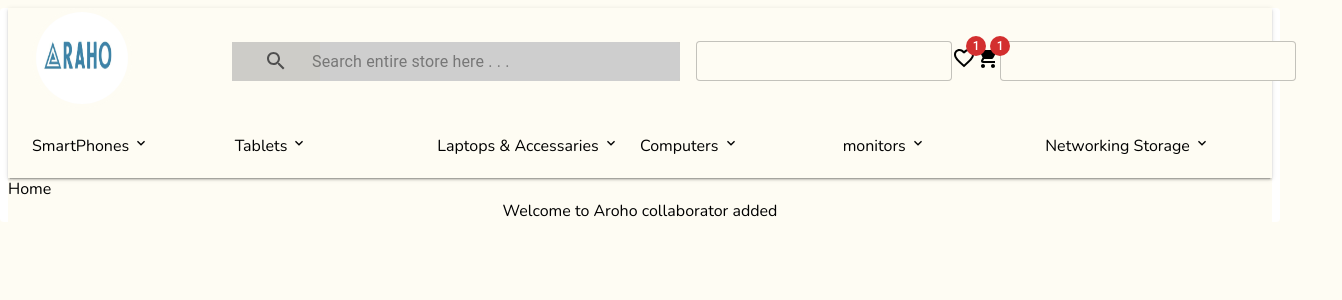
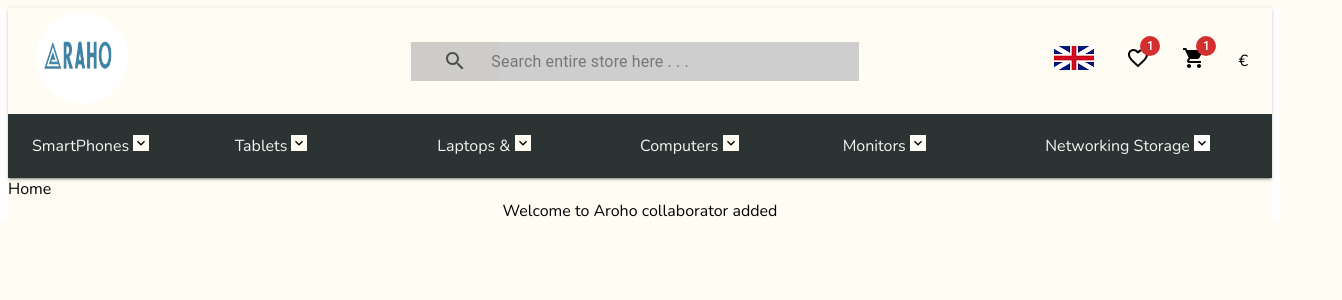
Before and after one commit to Birhanek/arho, a React (Create React App) app: page / in a window 1280 px wide. Shown: the top 300 px of the page, 1342 px wide, since content can reach past the window. Built offline with nearby package versions, Linux system fonts and the light colour scheme.

Commit message:
finalizing the nav bar

```diff
--- a/src/DataInterface/productInterface.ts
+++ b/src/DataInterface/productInterface.ts
@@ -33,6 +33,11 @@ export const Images = {
     }
 
 }
+export const Currencies = {
+    Euro:'€',
+    Dollar:'$',
+    Pound:'£'
+}
 
 export enum Languages {
     English = 'English',
--- a/src/components/Layout/BottomNavbar.tsx
+++ b/src/components/Layout/BottomNavbar.tsx
@@ -1,17 +1,24 @@
 import React from 'react'
 import { Grid } from '@mui/material'
-import AppBar from '@mui/material/AppBar';
-import Box from '@mui/material/Box';
+
 import Toolbar from '@mui/material/Toolbar';
 
 import KeyboardArrowDownIcon from '@mui/icons-material/KeyboardArrowDown';
+
+
 const BottomNavBar = () => {
   return (
-  <Toolbar>
-    <Grid container>
-      <Grid item xs={2}>
+  <Toolbar sx={{backgroundColor:'#2C3333',display:{
+    xs:'none',
+    sm: 'none',
+    md:'flex',
+    lg:'flex'
+  },
+  }}>
+    <Grid container >
+      <Grid item xs={2} sx={{backgroundColor:'#2C3333'}}>
         <div className="dropdown">
-  <p className="dropbtn">SmartPhones <KeyboardArrowDownIcon sx={{padding:'0px',margin:'0px',fontSize:'16px'}}/></p>
+          <p className='dropdown-header'>SmartPhones <KeyboardArrowDownIcon sx={{padding:'0px',margin:'0px',fontSize:'16px',placeItems:'center'}}/></p>
           <div className="dropdown-content">
             <a href="#">Link 1</a>
             <a href="#">Link 2</a>
@@ -19,9 +26,9 @@ const BottomNavBar = () => {
           </div>
         </div>
       </Grid>
-      <Grid item xs={2}>
+      <Grid item xs={2} sx={{backgroundColor:'#2C3333'}}>
         <div className="dropdown">
-  <p className="dropbtn">Tablets <KeyboardArrowDownIcon sx={{padding:'0px',margin:'0px',fontSize:'16px'}}/></p>
+          <p className='dropdown-header'>Tablets <KeyboardArrowDownIcon sx={{padding:'0px',margin:'0px',fontSize:'16px'}}/></p>
           <div className="dropdown-content">
             <a href="#">Link 1</a>
             <a href="#">Link 2</a>
@@ -29,9 +36,9 @@ const BottomNavBar = () => {
           </div>
         </div>
       </Grid>
-      <Grid item xs={2}>
+      <Grid item xs={2} sx={{backgroundColor:'#2C3333'}}>
         <div className="dropdown">
-  <p className="dropbtn">Laptops & Accessaries <KeyboardArrowDownIcon sx={{padding:'0px',margin:'0px',fontSize:'16px'}}/></p>
+          <p className='dropdown-header'>Laptops &  <KeyboardArrowDownIcon sx={{padding:'0px',margin:'0px',fontSize:'16px'}}/></p>
           <div className="dropdown-content">
             <a href="#">Link 1</a>
             <a href="#">Link 2</a>
@@ -39,9 +46,9 @@ const BottomNavBar = () => {
           </div>
         </div>
       </Grid>
-      <Grid item xs={2}>
+      <Grid item xs={2} sx={{backgroundColor:'#2C3333'}}>
         <div className="dropdown">
-  <p className="dropbtn">Computers <KeyboardArrowDownIcon sx={{padding:'0px',margin:'0px',fontSize:'16px'}}/></p>
+          <p className='dropdown-header'>Computers <KeyboardArrowDownIcon sx={{padding:'0px',margin:'0px',fontSize:'16px'}}/></p>
           <div className="dropdown-content">
               <a href="#">Link 1</a>
               <a href="#">Link 2</a>
@@ -49,9 +56,9 @@ const BottomNavBar = () => {
           </div>
         </div>
       </Grid>
-      <Grid item xs={2}>
+      <Grid item xs={2} sx={{backgroundColor:'#2C3333'}}>
         <div className="dropdown">
-  <p className="dropbtn">monitors <KeyboardArrowDownIcon sx={{padding:'0px',margin:'0px',fontSize:'16px'}}/></p>
+          <p className='dropdown-header'>Monitors <KeyboardArrowDownIcon sx={{padding:'0px',margin:'0px',fontSize:'16px'}}/></p>
           <div className="dropdown-content">
             <a href="#">Link 1</a>
             <a href="#">Link 2</a>
@@ -59,9 +66,9 @@ const BottomNavBar = () => {
           </div>
         </div>
       </Grid>
-      <Grid item xs={2}>
+      <Grid item xs={2} sx={{backgroundColor:'#2C3333'}}>
         <div className="dropdown">
-  <p className="dropbtn">Networking Storage <KeyboardArrowDownIcon sx={{padding:'0px',margin:'0px',fontSize:'16px'}}/></p>
+          <p className='dropdown-header'>Networking Storage <KeyboardArrowDownIcon sx={{padding:'0px',margin:'0px',fontSize:'16px', backgroundColor:'white',color:'green'}}/></p>
           <div className="dropdown-content">
             <a href="#">Link 1</a>
             <a href="#">Link 2</a>
@@ -69,7 +76,6 @@ const BottomNavBar = () => {
           </div>
         </div>
       </Grid>
-
     </Grid>
   </Toolbar>
   )
--- a/src/components/Layout/Navbar.tsx
+++ b/src/components/Layout/Navbar.tsx
@@ -1,17 +1,32 @@
 
 import React, { useState } from 'react'
-import { AppBar, Box, IconButton, Toolbar, Select, FormControl, MenuItem, Badge } from '@mui/material'
+import { AppBar, Box, Toolbar, Badge } from '@mui/material'
 import MenuIcon from '@mui/icons-material/Menu';
 import FavoriteBorderIcon from '@mui/icons-material/FavoriteBorder';
 import ShoppingCartIcon from '@mui/icons-material/ShoppingCart';
-import { Images, LanguageFlags, Languages } from '../../DataInterface/productInterface'
+import { Currencies, Images, LanguageFlags, Languages } from '../../DataInterface/productInterface'
 import { Link } from 'react-router-dom'
 import Search from '../search/Search';
 import BottomNavBar from './BottomNavbar';
 const Navbar = () => {
   const [languageSelector,setLanguageSelector] = useState<string>(Languages.English)
-  const [currency,setCurrency] = useState<string>(Languages.English)
-  console.log(languageSelector)
+
+  const [countryFlagSelector, setCountryFlagSelector] = useState <string>(LanguageFlags.flag.UnitedKingdom)
+
+  const [currency,setCurrency] = useState<string>(Currencies.Euro)
+
+
+  const handleLanguages = (event:React.ChangeEvent<HTMLSelectElement>) =>{
+    if(event.target.value === Languages.English){
+      setCountryFlagSelector(LanguageFlags.flag.UnitedKingdom)
+      setLanguageSelector(event.target.value)
+    }
+    else{
+      setCountryFlagSelector(LanguageFlags.flag.NetherLands)
+      setLanguageSelector(event.target.value)
+    }
+
+  }
 
   return (
     <Box sx={{flexGrow:1}} >
@@ -29,37 +44,32 @@ const Navbar = () => {
           <Link to='/'><img style={{width:100,height:100,padding:4,marginRight:4,borderRadius:'50%'}} src={Images.logo.src} alt={Images.logo.alt}/></Link>
 
           <Search/>
-        <div style={{display:'flex',justifyContent:'space-between',alignItems:'center'}}>
+        <div className='preferences'>
 
-        <Select id='language-selection-id'
-                value={languageSelector}
-                onChange={(event) => setLanguageSelector(event.target.value)}
-                sx={{height:40, display:{
-                        xs:'none',
-                        sm: 'none',
-                        md: 'block',
-                        lg: 'block'
-                      }}}>
-                  <MenuItem value={Languages.English}>{LanguageFlags.flag.UnitedKingdom}</MenuItem>
-                  <MenuItem value={Languages.NetherLands}>{LanguageFlags.flag.NetherLands}</MenuItem>
-          </Select>
+          <div className="dropdown">
+          <p className='dropdown-header_preferences' ><img src={countryFlagSelector} alt={languageSelector}/></p>
+          <div className="dropdown-content">
+            <select value={languageSelector} onChange={event =>handleLanguages(event)}>
+                <option value = {Languages.English}>{Languages.English}</option>
+                <option value = {Languages.NetherLands}>{Languages.NetherLands}</option>
+            </select>
+          </div>
+          </div>
 
           <Badge sx={{display:{xs:'none',sm:'none',md:'block',lg:'block'}}} badgeContent = {1} color="error"> <Link to='/whishList'> <FavoriteBorderIcon/> </Link></Badge>
           <Badge badgeContent = {1} color="error"> <Link to='/shoppingCart'> <ShoppingCartIcon/> </Link></Badge>
 
 
-          <Select id='currencies-selection-id'
-                  value={currency}
-                  onChange={(event) => setCurrency(event.target.value)}
-                  sx={{height:40,display:{
-                        xs:'none',
-                        sm: 'none',
-                        md: 'block',
-                        lg: 'block'
-                      }}} >
-                  <MenuItem value={Languages.English}>{LanguageFlags.flag.UnitedKingdom} what</MenuItem>
-                  <MenuItem value={Languages.NetherLands}>{LanguageFlags.flag.NetherLands}</MenuItem>
-          </Select>
+          <div className="dropdown">
+          <p className='dropdown-header_preferences' >{currency}</p>
+          <div className="dropdown-content">
+            <select value={currency} onChange={event =>setCurrency(event.target.value)}>
+                <option value = {Currencies.Euro}>{Currencies.Euro}</option>
+                <option value = {Currencies.Dollar}>{Currencies.Dollar}</option>
+                <option value = {Currencies.Pound}>{Currencies.Pound}</option>
+            </select>
+          </div>
+          </div>
 
         </div>
 
--- a/src/index.css
+++ b/src/index.css
@@ -19,20 +19,14 @@ body{
 
 }
 
-
-/* .dropbtn {
-    background-color: #04AA6D;
-    color: white;
-    padding: 16px;
-    font-size: 16px;
-    border: none;
-} */
-
 .dropdown {
     position: relative;
     display: inline-block;
 }
-
+.dropdown-preferences{
+    position: relative;
+    display: inline-block;
+}
 .dropdown-content {
     display: none;
     position: absolute;
@@ -57,6 +51,27 @@ body{
     display: block;
 }
 
-.dropdown:hover .dropbtn {
-    background-color: #3e8e41;
+.dropdown-header{
+    background-color: #2C3333;
+    color: whitesmoke;
 }
+.dropdown-header_preferences{
+    background-color: inherit;
+}
+.preferences{
+    display: flex;
+    gap: 2rem;
+    justify-content: space-between;
+    align-items: center;
+}
+
+@media screen and (max-width: 600px) {
+    .dropdown{
+        display: none;
+    }
+}
+@media screen and (max-width: 768px) {
+    .dropdown{
+        display: none;
+    }
+}
```
Lines whose indentation alone changed are shown as unchanged.
